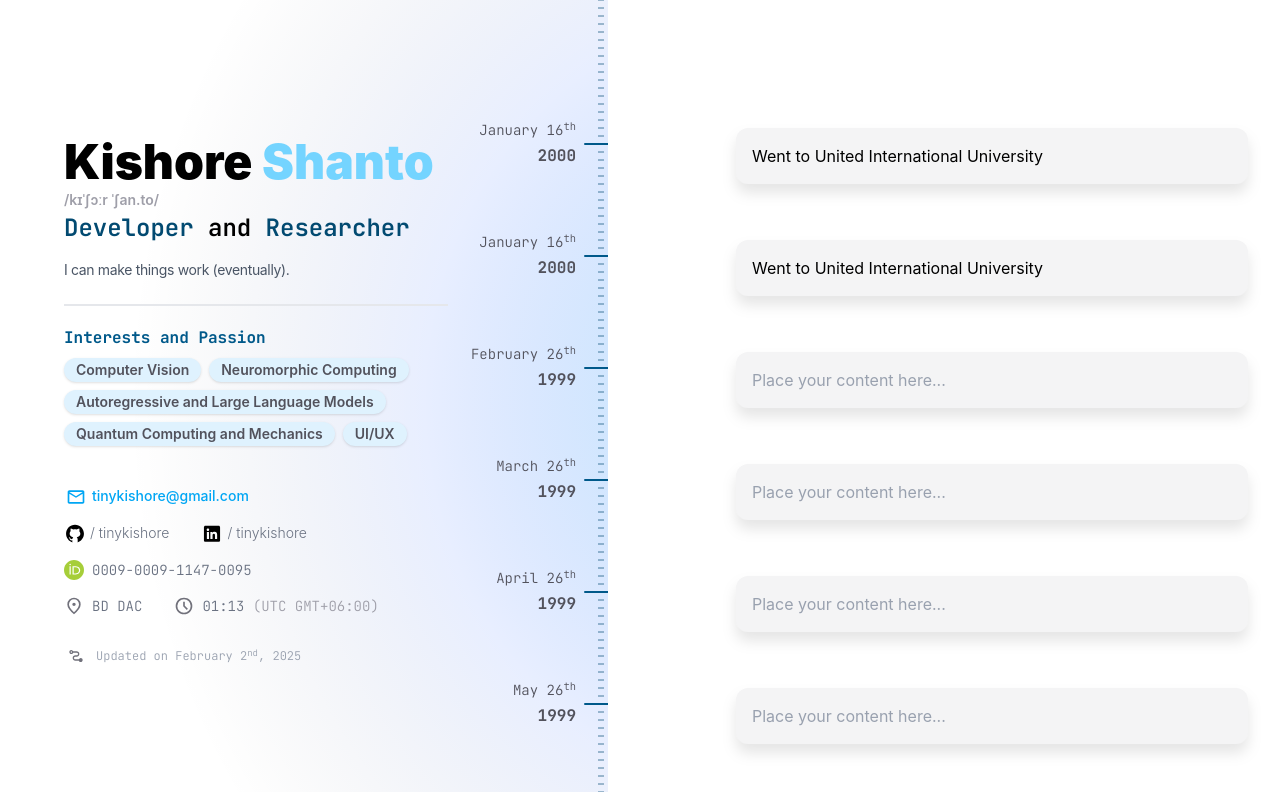
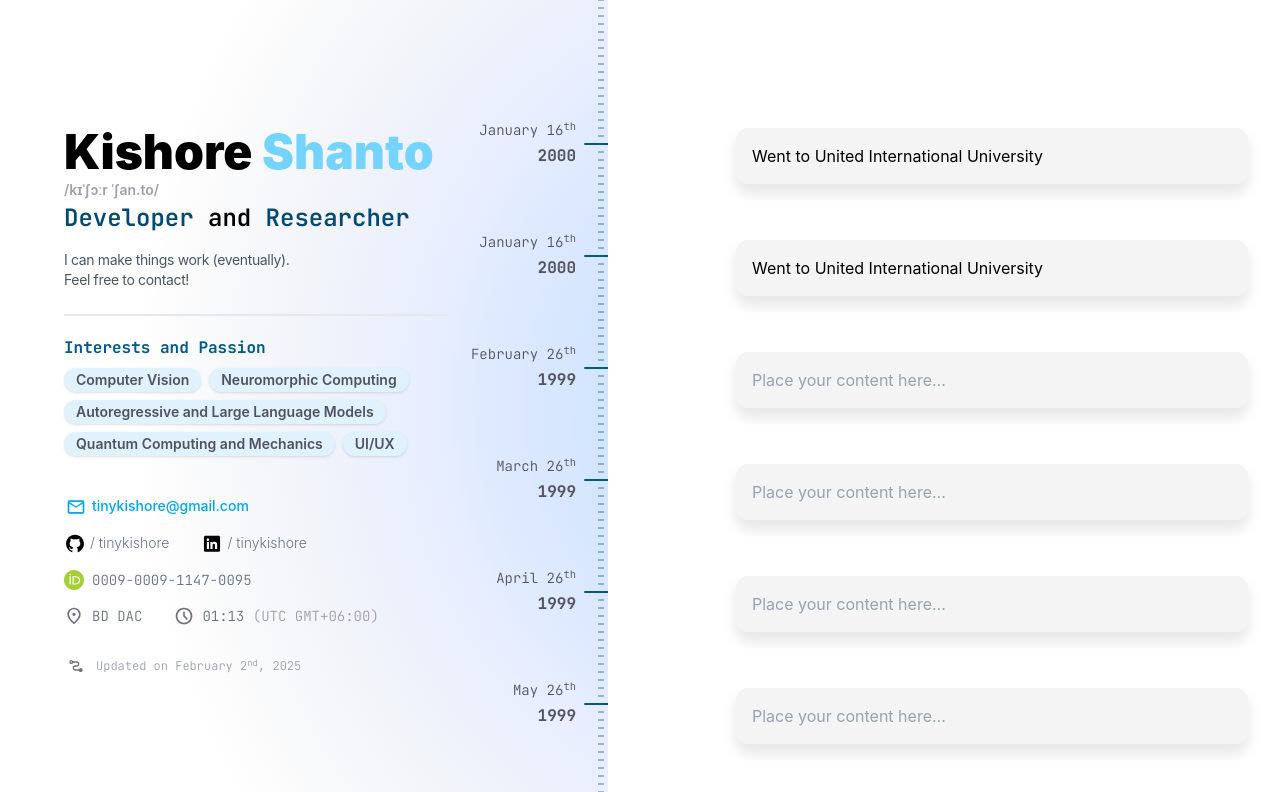
Before and after one commit to kishoreshanto/kishoreshanto, a SvelteKit app: page / in a window 1280 px wide. Shown: the top 792 px of the page. Built offline with nearby package versions, Linux system fonts and the light colour scheme.

Commit message:
minor change

```diff
--- a/src/components/sidebar/Description.svelte
+++ b/src/components/sidebar/Description.svelte
@@ -3,12 +3,12 @@
 <script lang="ts">
     import data from "$lib/data.json";
 
-    const description: string | undefined = data.description;
+    const description: string | undefined = (data.description);
 </script>
 
 {#if description}
     <p class="text-xs select-none cursor-default xs:my-2 my-1 xs:text-sm text-gray-600 dark:text-gray-400 tracking-tight text-justify">
-        {description}
+        {@html description}
     </p>
 {:else}
     <p class="text-xs select-none font-mono cursor-default mt-4 xs:text-sm text-red-600 dark:text-red-300 tracking-tight text-justify">
--- a/src/lib/data.json
+++ b/src/lib/data.json
@@ -7,7 +7,7 @@
 		"Developer",
 		"Researcher"
 	],
-	"description": "I can make things work (eventually).",
+	"description": "I can make things work (eventually). <br> Feel free to contact!",
 	"interest_and_passion": [
 		"Computer Vision",
 		"Neuromorphic Computing",
```
